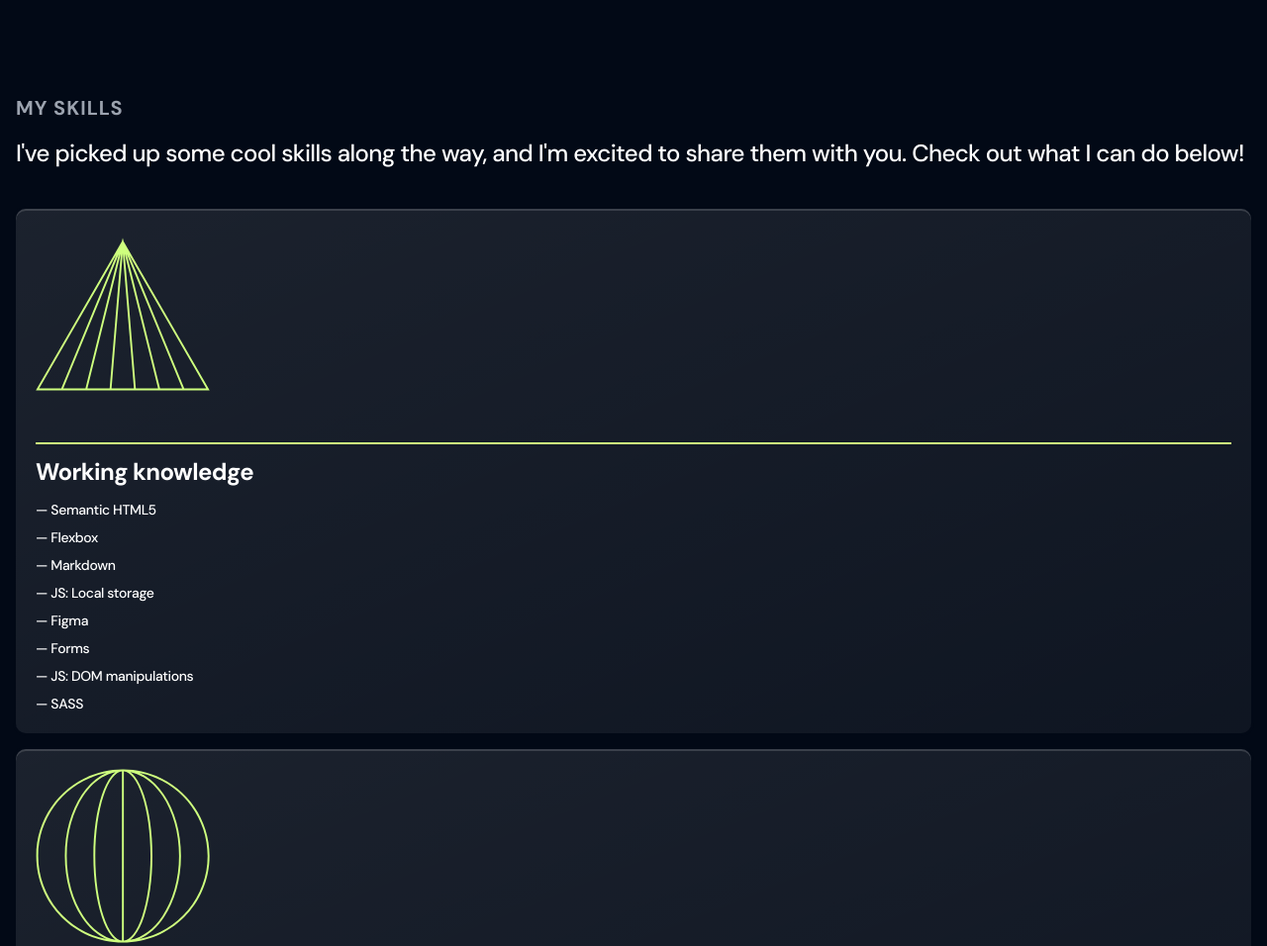
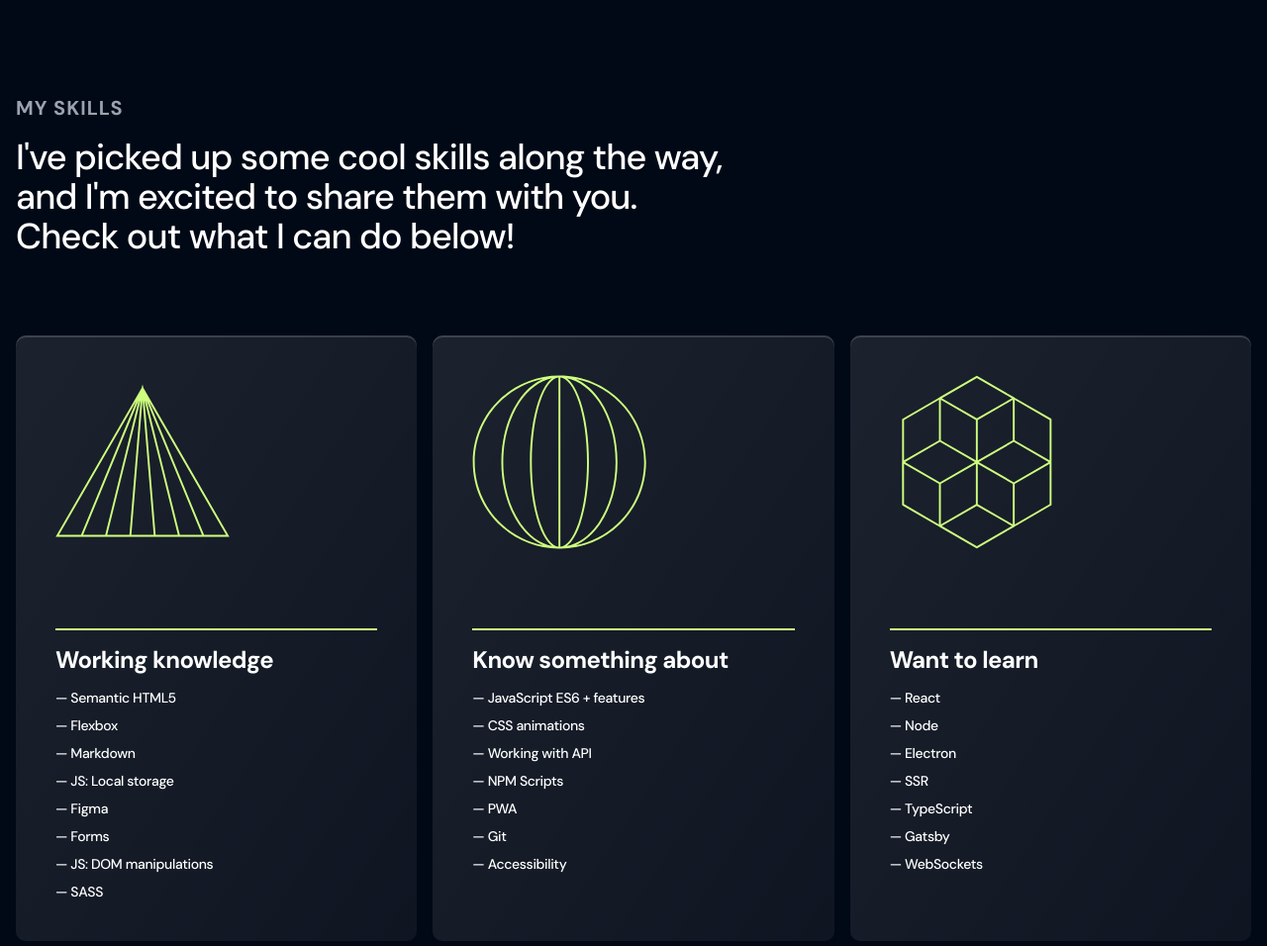
Before and after one commit to maciekwtfowicz/portfolio, a website built with Parcel: page src/index.html in a window 1280 px wide. Shown: the part 740-1696 px from the top of the page at 99% size. Built offline with nearby package versions, Linux system fonts and the light colour scheme; files whose address does not match are found by name.

Commit message:
Add styles for skills section on desktop

```diff
--- a/src/index.html
+++ b/src/index.html
@@ -32,14 +32,16 @@
         </ul>
       </nav>
     </header>
-    <section class="mx-auto max-w-wtf mb-20 md:mb-32 md:pt-32 md:flex md:justify-between items-center md:gap-12" id="about">
+    <section class="mx-auto max-w-wtf mb-20 md:mb-32 md:pt-32 md:flex md:justify-between items-center md:gap-12"
+      id="about">
       <img class="w-full md:w-[26rem] mb-5 md:order-2" src="images/maciek.png" alt="Maciek WTF-owicz.">
 
       <div class="max-w-3xl">
-        <h1 class="text-2xl md:text-3xl lg:text-5xl md:leading-snug font-bold mb-4">My name is Maciek and I'm an aspiring <span class="text-accent">Frontend
-            developer</span> and a keen Star Wars fan.</h1>
-        <p class="text-gray-400 mb-8 md:mb-16 md:text-2xl font-medium">You might be interested in checking the list of my <a href="#skills"
-            class="text-white">skills</a>. Don't forget to have a glimpse
+        <h1 class="text-2xl md:text-3xl lg:text-5xl md:leading-snug lg:leading-snug  font-bold mb-4">My name is Maciek and I'm an
+          aspiring <span class="text-accent">Frontend
+            developer</span> and a&nbsp;keen Star Wars fan.</h1>
+        <p class="text-gray-400 mb-8 md:mb-16 md:text-2xl font-medium">You might be interested in checking the list of
+          my <a href="#skills" class="text-white">skills</a>. Don't forget to have a glimpse
           at my <a href="#projects" class="text-white">projects</a>. I'm
           looking for a new challenges so if you have one - <a href="#contact" class="text-white">contact me</a> 😊</p>
         <div class="flex flex-col md:flex-row items-start gap-4">
@@ -53,13 +55,15 @@
     </section>
     <section class="mx-auto max-w-wtf mb-32" id="skills">
       <h2 class="text-gray-400 text-xl tracking-wider font-bold mb-4">MY SKILLS</h2>
-      <p class="text-2xl font-medium tracking-tight mb-10">I've picked up some cool skills along the way, and I'm
-        excited to share them with you. Check out what I can do
+      <p class="text-2xl md:text-4xl md:max-w-3xl font-medium tracking-tight mb-10 md:mb-20">I've picked up some cool
+        skills along the way, and I'm
+        excited to share them with you. <br>Check out what I can do
         below!</p>
-      <div class="grid gap-4">
-        <article class="p-5 rounded-wtf bg-gradient-to-br from-white/10 to-white/5 shadow-innerlight ring ring-bg">
-          <img src="images/triangle.svg" alt="" class="w-44 h-44 mb-10">
-          <h3 class="pt-3 border-accent border-t-2 text-2xl font-bold tracking-tight mb-3">Working knowledge</h3>
+      <div class="grid gap-4 md:grid-cols-3">
+        <article
+          class="p-5 md:p-10 rounded-wtf bg-gradient-to-br from-white/10 to-white/5 shadow-innerlight ring ring-bg">
+          <img src="images/triangle.svg" alt="" class="w-44 h-44 mb-10 md:mb-20">
+          <h3 class="pt-3 md:pt-3.5 border-accent border-t-2 text-2xl font-bold tracking-tight mb-3">Working knowledge</h3>
           <ul class="text-sm font-medium tracking-tight space-y-2 ">
             <li>— Semantic HTML5</li>
             <li>— Flexbox</li>
@@ -78,9 +82,10 @@
 
           </ul>
         </article>
-        <article class="p-5 rounded-wtf bg-gradient-to-br from-white/10 to-white/5 shadow-innerlight ring ring-bg">
-          <img src="images/circles.svg" alt="" class="w-44 h-44 mb-10">
-          <h3 class="pt-3 border-accent border-t-2 text-2xl font-bold tracking-tight mb-3">Know something about</h3>
+        <article
+          class="p-5  md:p-10 rounded-wtf bg-gradient-to-br from-white/10 to-white/5 shadow-innerlight ring ring-bg">
+          <img src="images/circles.svg" alt="" class="w-44 h-44 mb-10 md:mb-20">
+          <h3 class="pt-3 md:pt-3.5 border-accent border-t-2 text-2xl font-bold tracking-tight mb-3">Know something about</h3>
           <ul class="text-sm font-medium tracking-tight space-y-2 ">
             <li> — JavaScript ES6 + features </li>
             <li>— CSS animations</li>
@@ -96,9 +101,10 @@
               — Accessibility</li>
           </ul>
         </article>
-        <article class="p-5 rounded-wtf bg-gradient-to-br from-white/10 to-white/5 shadow-innerlight ring ring-bg">
-          <img src="images/flower.svg" alt="" class="w-44 h-44 mb-10">
-          <h3 class="pt-3 border-accent border-t-2 text-2xl font-bold tracking-tight mb-3">
+        <article
+          class="p-5  md:p-10 rounded-wtf bg-gradient-to-br from-white/10 to-white/5 shadow-innerlight ring ring-bg">
+          <img src="images/flower.svg" alt="" class="w-44 h-44 mb-10 md:mb-20">
+          <h3 class="pt-3 md:pt-3.5 border-accent border-t-2 text-2xl font-bold tracking-tight mb-3">
             Want to learn
           </h3>
           <ul class="text-sm font-medium tracking-tight space-y-2 ">
@@ -137,7 +143,8 @@
               <h3 class="text-2xl leading-none font-bold">simple-editor</h3>
               <p
                 class="bg-gray-400/10 py-1 px-2 flex gap-0.5 items-center text-gray-400 font-medium leading-none rounded">
-                <img src="images/small-star.svg" alt="" class="w-4 h-4"> 27</p>
+                <img src="images/small-star.svg" alt="" class="w-4 h-4"> 27
+              </p>
             </header>
             <p class="text-gray-400 text-xl mb-4">Phasellus dolor. In dui magna, posuere eget, vestibulum et, tempor
               auctor, justo fringilla mauris sit amet
```
